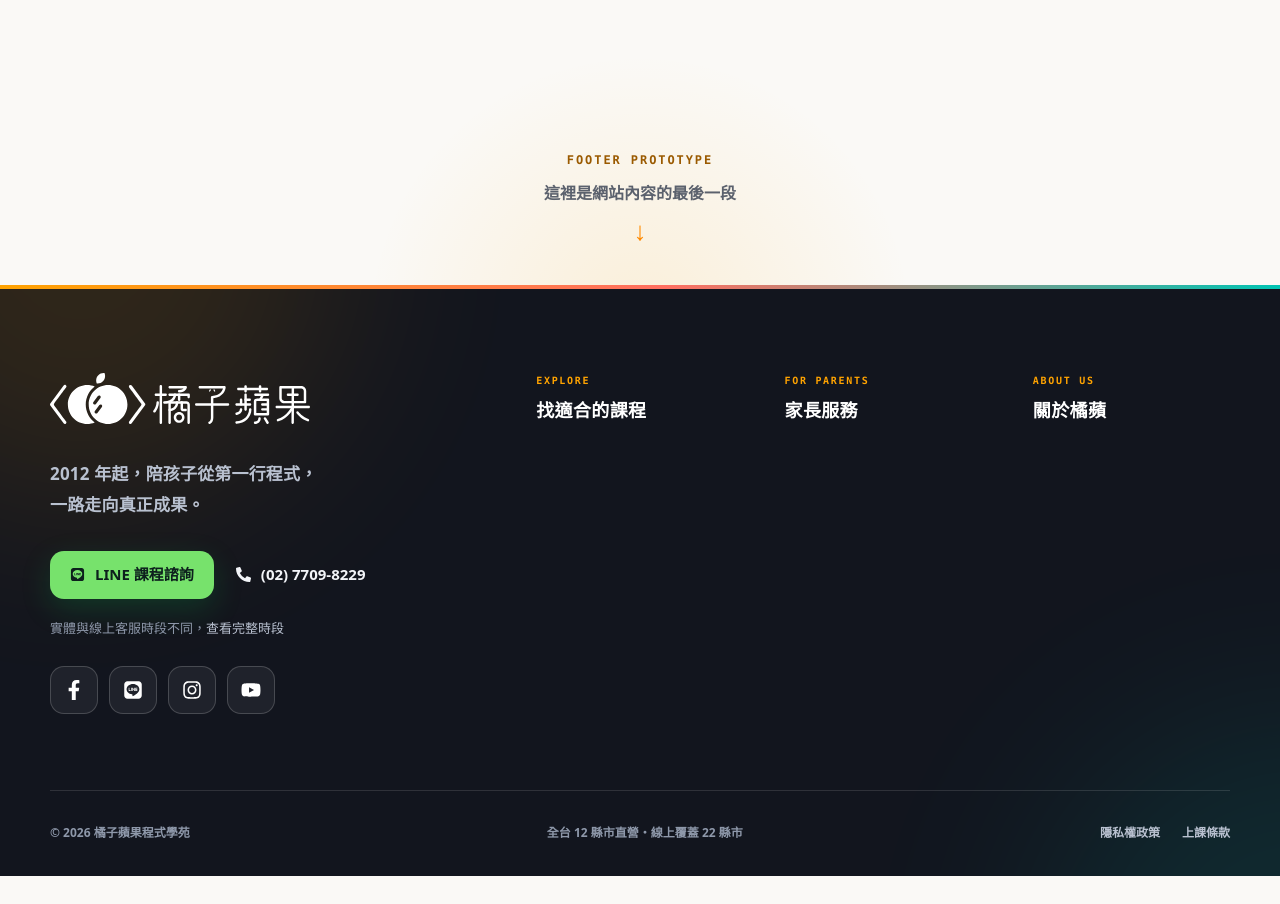
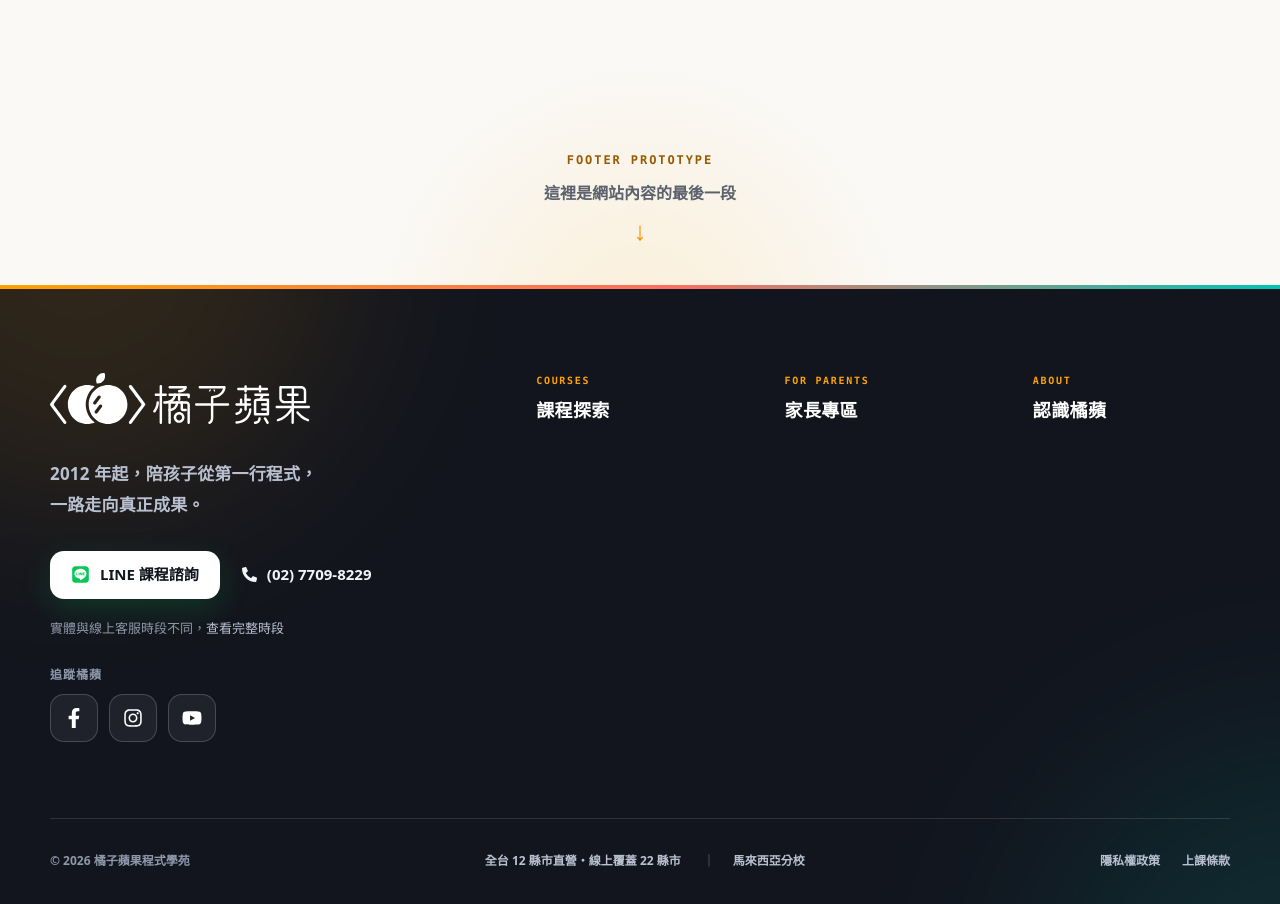
Before and after one commit to poshlin/oa-footer-prototype, a Next.js app: page / in a window 1280 px wide. Before the commit the page ends 876 px from the top, so only its background shows below. Built offline with nearby package versions, Linux system fonts and the light colour scheme.

Commit message:
Refine footer navigation and LINE contact

```diff
--- a/app/globals.css
+++ b/app/globals.css
@@ -5,6 +5,7 @@
   --orange-deep: #ff8a00;
   --coral: #ff6f61;
   --teal: #00c4b3;
+  --line-green: #06c755;
   --ink: #12151e;
   --navy: #1b2a4a;
   --footer-text: #f2f4f8;
@@ -188,9 +189,15 @@ summary:focus-visible {
 
 .line-button {
   padding: 0 20px;
-  color: #0d201d;
-  background: #77e26c;
+  border: 1px solid rgba(255, 255, 255, 0.9);
+  color: var(--ink);
+  background: #fff;
   box-shadow: 0 10px 30px rgba(6, 199, 85, 0.18);
+}
+
+.line-button svg {
+  color: var(--line-green);
+  font-size: 19px;
 }
 
 .phone-link {
@@ -200,7 +207,8 @@ summary:focus-visible {
 
 .line-button:hover {
   transform: translateY(-2px);
-  background: #8cea83;
+  border-color: var(--line-green);
+  background: #f4fff8;
 }
 
 .phone-link:hover {
@@ -217,6 +225,19 @@ summary:focus-visible {
 .service-note a {
   color: var(--footer-muted);
   text-underline-offset: 4px;
+}
+
+.social-area {
+  display: grid;
+  gap: 10px;
+}
+
+.social-heading {
+  margin: 0;
+  color: var(--footer-dim);
+  font-size: 12px;
+  font-weight: 700;
+  letter-spacing: 0.08em;
 }
 
 .social-links {
@@ -247,7 +268,6 @@ summary:focus-visible {
 }
 
 .social-link--facebook:hover { color: #1877f2; }
-.social-link--line:hover { color: #06c755; }
 .social-link--instagram:hover { color: #c13584; }
 .social-link--youtube:hover { color: #ff0033; }
 
@@ -357,8 +377,17 @@ summary:focus-visible {
   margin: 0;
 }
 
-.footer-footnote {
-  text-align: center;
+.footer-presence {
+  justify-self: center;
+  display: flex;
+  align-items: center;
+  gap: 18px;
+}
+
+.footer-presence a + a::before {
+  margin-right: 18px;
+  color: rgba(255, 255, 255, 0.24);
+  content: "｜";
 }
 
 .footer-bottom nav {
@@ -406,7 +435,7 @@ summary:focus-visible {
     grid-template-columns: 1fr auto;
   }
 
-  .footer-footnote {
+  .footer-presence {
     display: none;
   }
 }
--- a/app/page.tsx
+++ b/app/page.tsx
@@ -8,11 +8,12 @@ import {
 } from "react-icons/fa";
 
 const courseLinks = [
-  ["課程總覽", "https://orangeapple.co/courses"],
-  ["玩創啟蒙｜1–3 年級", "https://orangeapple.co/courses/kids-coding-foundations"],
+  ["全部課程總覽", "https://orangeapple.co/courses"],
+  ["低年級啟蒙｜1–3 年級", "https://orangeapple.co/courses/kids-coding-foundations"],
   ["菁英程式｜4–12 年級", "https://orangeapple.co/courses"],
-  ["駭客學程｜證照與檢定", "https://orangeapple.co/courses/expert"],
-  ["AI 思維課程", "https://orangeapple.co/courses/ai-thinking/"],
+  ["檢定與競賽｜ITS・APCS", "https://orangeapple.co/courses/expert"],
+  ["麥思數學｜1–5 年級", "https://orangeapple.co/courses/math"],
+  ["AI 思維實戰｜5 年級以上", "https://orangeapple.co/courses/ai-thinking/"],
   ["寒暑假營隊", "https://orangeapple.co/camps"],
 ];
 
@@ -20,17 +21,18 @@ const parentLinks = [
   ["免費課程諮詢", "https://orangeapple.co/contact"],
   ["教學據點", "https://orangeapple.co/classroom"],
   ["常見問題", "https://orangeapple.co/faq"],
+  ["選課前必讀指南", "https://orangeapple.co/articles/how-to-choose-kids-coding-class"],
   ["學員作品與成果", "https://orangeapple.co/projects"],
-  ["查看完整客服時段", "https://orangeapple.co/contact"],
+  ["家長／學員登入", "https://orangeapple.co/users/sign_in"],
 ];
 
 const aboutLinks = [
-  ["品牌故事", "https://orangeapple.co/about/"],
+  ["關於橘子蘋果", "https://orangeapple.co/about/"],
   ["橘蘋觀點", "https://orangeapple.co/articles"],
+  ["社會責任", "https://orangeapple.co/csr"],
   ["學校夥伴", "https://orangeapple.co/partners"],
   ["合作機會", "https://orangeapple.co/cooperation"],
-  ["師資招募", "https://orangeapple.co/jobs"],
-  ["社會責任", "https://orangeapple.co/csr"],
+  ["加入橘蘋／師資招募", "https://orangeapple.co/jobs"],
 ];
 
 const socials = [
@@ -39,12 +41,6 @@ const socials = [
     href: "https://www.facebook.com/OrangeAppleTW",
     icon: <FaFacebookF aria-hidden="true" />,
     className: "facebook",
-  },
-  {
-    label: "LINE 官方帳號",
-    href: "https://line.me/R/ti/p/@291npklp",
-    icon: <FaLine aria-hidden="true" />,
-    className: "line",
   },
   {
     label: "Instagram",
@@ -122,7 +118,7 @@ export default function Home() {
             </p>
 
             <div className="contact-actions">
-              <a className="line-button" href="https://line.me/R/ti/p/@291npklp" target="_blank" rel="noopener noreferrer">
+              <a className="line-button" href="https://oaoa.fun/6qhv3g" target="_blank" rel="noopener noreferrer">
                 <FaLine aria-hidden="true" />
                 <span>LINE 課程諮詢</span>
               </a>
@@ -137,6 +133,8 @@ export default function Home() {
               <a href="https://orangeapple.co/contact">查看完整時段</a>
             </p>
 
+            <div className="social-area">
+              <p className="social-heading">追蹤橘蘋</p>
               <nav className="social-links" aria-label="橘子蘋果社群平台">
                 {socials.map((social) => (
                   <a
@@ -152,18 +150,22 @@ export default function Home() {
                   </a>
                 ))}
               </nav>
+            </div>
           </section>
 
           <nav className="footer-navigation" aria-label="頁尾導覽">
-            <FooterGroup eyebrow="EXPLORE" title="找適合的課程" links={courseLinks} />
-            <FooterGroup eyebrow="FOR PARENTS" title="家長服務" links={parentLinks} />
-            <FooterGroup eyebrow="ABOUT US" title="關於橘蘋" links={aboutLinks} />
+            <FooterGroup eyebrow="COURSES" title="課程探索" links={courseLinks} />
+            <FooterGroup eyebrow="FOR PARENTS" title="家長專區" links={parentLinks} />
+            <FooterGroup eyebrow="ABOUT" title="認識橘蘋" links={aboutLinks} />
           </nav>
         </div>
 
         <div className="footer-container footer-bottom">
           <p>© {year} 橘子蘋果程式學苑</p>
-          <p className="footer-footnote">全台 12 縣市直營・線上覆蓋 22 縣市</p>
+          <nav className="footer-presence" aria-label="服務地區">
+            <a href="https://orangeapple.co/classroom">全台 12 縣市直營・線上覆蓋 22 縣市</a>
+            <a href="https://orangeapple.co/my/">馬來西亞分校</a>
+          </nav>
           <nav aria-label="法律資訊">
             <a href="https://orangeapple.co/privacy">隱私權政策</a>
             <a href="https://orangeapple.co/terms">上課條款</a>
```
Lines whose indentation alone changed are shown as unchanged.
